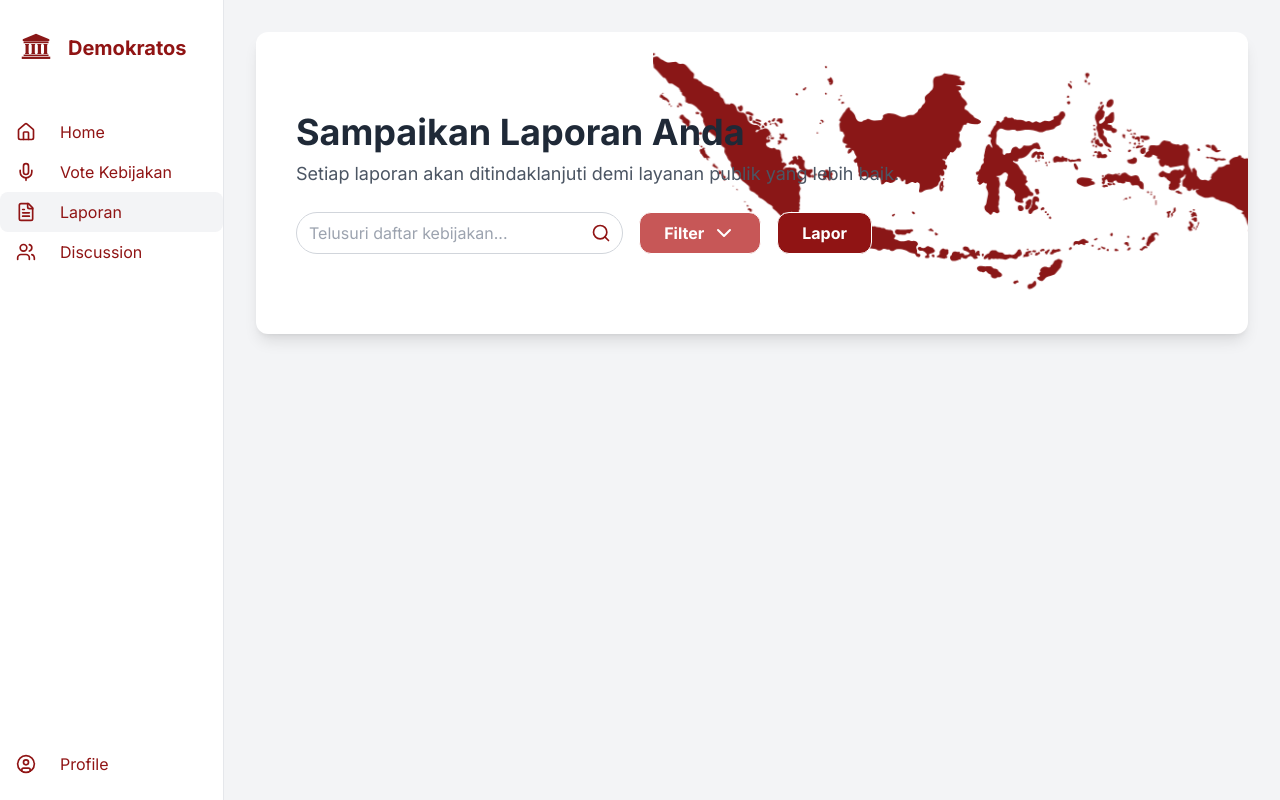
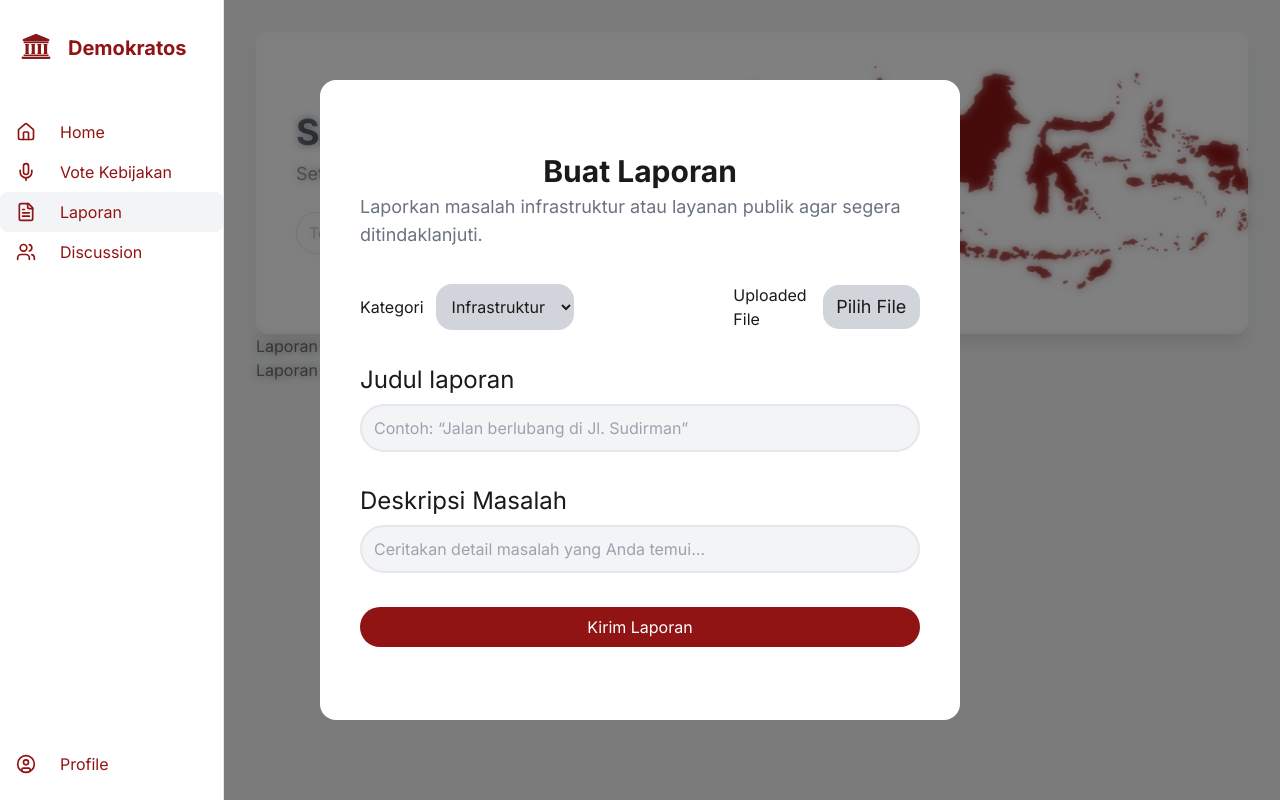
Before and after one commit to s-erzv/demokratos, a React (Vite) app: page /laporan in a window 1280 px wide. Both pictures are taken after a click on the button "Lapor". Built offline with nearby package versions, Linux system fonts and the light colour scheme; no server answers.

Commit message:
feat: lapor ready

```diff
--- a/src/components/Sidebar.jsx
+++ b/src/components/Sidebar.jsx
@@ -27,7 +27,7 @@ const Sidebar = () => {
       <aside
         className={`bg-white text-gray-800 min-h-screen transition-all duration-300 ease-in-out
             ${isOpen ? 'translate-x-0' : '-translate-x-full'}
-            md:translate-x-0 fixed md:relative z-20
+            md:translate-x-0 fixed md:relative z-50
             w-16 hover:w-56 flex flex-col py-4 border-r border-gray-200 group`}
         >
 
--- a/src/features/lapor/component/content.jsx
+++ b/src/features/lapor/component/content.jsx
@@ -1,7 +1,17 @@
+import { useLapor } from "../hooks/useLapor"
+
 export default function Content(){
+    const { dummy } = useLapor()
+
     return(
         <>
-
+            <div>
+                {dummy.map(item => (
+                    <div key={item.id}>
+                        {item.title}
+                    </div>
+                ))}
+            </div>
         </>
     )
 }
--- a/src/features/lapor/component/header.jsx
+++ b/src/features/lapor/component/header.jsx
@@ -1,9 +1,12 @@
 import { ChevronDown, Search } from "lucide-react";
+import { useLapor } from "../hooks/useLapor";
 
 export default function Header(){
+    const { setShow } = useLapor()
+
     return(
         <header className="bg-white rounded-xl shadow-lg p-6 md:px-10 md:py-20 relative overflow-hidden">
-            <div className="absolute top-0 right-0 h-full w-[60%] z-0">
+            <div className="absolute top-0 right-0 h-full w-[50%] z-0">
                 <div
                     className="w-full h-full bg-center bg-cover bg-no-repeat bg-[url('/lapor/indonesiaMap.svg')]"
                 >
@@ -14,7 +17,7 @@ export default function Header(){
                 <h1 className="text-3xl md:text-4xl font-extrabold text-gray-800">
                     Sampaikan Laporan Anda
                 </h1>
-                <p className="text-lg text-gray-600 mt-2">
+                <p className="text-lg text-gray-600 mt-2 pr-5">
                     Setiap laporan akan ditindaklanjuti demi layanan publik yang lebih baik.
                 </p>
 
@@ -31,7 +34,7 @@ export default function Header(){
                         Filter
                         <ChevronDown />
                     </button>
-                    <button className="bg-primary text-white border border-white font-semibold py-2 px-6 rounded-xl flex items-center justify-center gap-2 hover:bg-red-800 transition-colors">
+                    <button onClick={() => setShow(true)} className="bg-primary text-white border border-white font-semibold py-2 px-6 rounded-xl flex items-center justify-center gap-2 hover:bg-red-800 transition-colors">
                         Lapor
                     </button>
                 </div>
--- /dev/null
+++ b/src/features/lapor/component/laporModel.jsx
@@ -0,0 +1,101 @@
+import { getDownloadURL, ref, uploadBytes } from "firebase/storage";
+import LaporInput from "./subComponent/LaporInput";
+import { auth, db, storage } from "../../../firebase";
+import { useState } from "react";
+import { addDoc, collection, doc } from "firebase/firestore";
+import { useLapor } from "../hooks/useLapor";
+
+export default function LaporModel(){
+    const { show, setShow } = useLapor()
+
+    //testing area (soon be tranfered to function)
+    const [kategori, setKategori] = useState("")
+    const [file, setFile] = useState("")
+    const [judul, setJudul] = useState("")
+    const [deskripsi, setDeskripsi] = useState("")
+
+    const user = auth.currentUser
+
+    async function handleSubmit() {
+        const timeStamp = Date.now()
+
+        if (!file) return;
+
+        console.log("file uploaded: ", file)
+
+        if (file && kategori && judul && deskripsi) {
+            try {
+                const imageRef = ref(storage, `lapor/${user.uid}/${timeStamp}`)
+                await uploadBytes(imageRef, file)
+
+                const photoURL = await getDownloadURL(imageRef)
+
+                await addDoc(collection(db, "laporan"), {
+                    judul: judul,
+                    deskripsi: deskripsi,
+                    kategori: kategori,
+                    fileURL: photoURL
+                })
+
+                console.log("Laporan berhasil dibuat")
+                setShow(false)
+                resetForm()
+            } catch (error) {
+                console.error(error);
+            }
+        } else {
+            console.log("harus isi semua")
+        }
+    }
+
+    function resetForm(){
+        setKategori("")
+        setFile("")
+        setJudul("")
+        setDeskripsi("")
+    }
+
+    if (!show) return null
+
+    return(
+        <div  className="h-screen w-full z-40 fixed inset-0">
+            <div onClick={() => {setShow(false), resetForm()}} className="h-full w-full absolute bg-black opacity-50 z-10 backdrop-blur-sm"></div>
+            <div className="h-full w-full flex items-center justify-center px-80 py-20">
+                <div className="h-full w-full bg-white rounded-2xl flex flex-col items-center justify-evenly p-10 z-20">
+                    <div className="w-full flex flex-col gap-1 items-center">
+                        <h1 className="text-3xl font-bold">Buat Laporan</h1>
+                        <p className="text-lg text-gray-500 font-thin">Laporkan masalah infrastruktur atau layanan publik agar segera ditindaklanjuti.</p>
+                    </div>
+                    <div className="flex flex-row items-center justify-between w-full">
+                        <div className="flex flex-row items-center justify-center gap-3">
+                            Kategori
+                            <select className="bg-gray-300 rounded-2xl p-3" onChange={(e) => setKategori(e.target.value)}>
+                                <option value={"Infrastruktur"}>Infrastruktur</option>
+                                <option value={"Kesehatan"}>Kesehatan</option>
+                                <option value={"Pendidikan"}>Pendidikan</option>
+                                <option value={"Lainnya"}>Lainnya</option>
+                            </select>
+                        </div>
+                        <div className="flex flex-row items-center justify-center w-1/3">
+                            <p className="w-full">Uploaded File</p>
+                            <label className={`w-full p-2 rounded-2xl bg-gray-300`}>
+                                <p className='xl:text-lg lg:text-base md:text-sm text-xs text-center'>Pilih File</p>
+                                <input
+                                    type='file'
+                                    accept='.jpg, .jpeg, .png'
+                                    onChange={(e) => setFile(e.target.files[0])}
+                                    className={`
+                                    hidden
+                                    `}
+                                />
+                            </label>
+                        </div>
+                    </div>
+                    <LaporInput title={"Judul laporan"} placeholder={"Contoh: “Jalan berlubang di Jl. Sudirman”"} value={judul} onchange={(e) => setJudul(e.target.value)}/>
+                    <LaporInput title={"Deskripsi Masalah"} placeholder={"Ceritakan detail masalah yang Anda temui…"} value={deskripsi} onchange={(e) => setDeskripsi(e.target.value)}/>
+                    <button onClick={() => handleSubmit()} className="w-full bg-primary rounded-full text-white p-2">Kirim Laporan</button>
+                </div>
+            </div>
+        </div>
+    )
+}
--- /dev/null
+++ b/src/features/lapor/component/subComponent/LaporInput.jsx
@@ -0,0 +1,8 @@
+export default function LaporInput({title, placeholder, value, onchange}){
+    return(
+        <div className="w-full flex flex-col gap-2">
+            <p className="text-2xl">{title}</p>
+            <input type="text" placeholder={placeholder} value={value} onChange={onchange} className="bg-gray-100 border-2 p-3 rounded-full h-full"/>
+        </div>
+    )
+}
--- /dev/null
+++ b/src/features/lapor/hooks/useLapor.jsx
@@ -0,0 +1,31 @@
+import { createContext, useContext, useState } from "react";
+
+const LaporContext = createContext()
+
+export const LaporProvider = ({ children }) => {
+
+    const [show, setShow] = useState(false)
+
+    const dummy = [
+        {
+            id: 1,
+            title: "Laporan 1",
+            description: "Deskripsi laporan 1",
+            status: "pending"
+        },
+        {
+            id: 2,
+            title: "Laporan 2",
+            description: "Deskripsi laporan 2",
+            status: "approved"
+        }
+    ]
+
+    return(
+        <LaporContext.Provider value={{ dummy, show, setShow }}>
+            {children}
+        </LaporContext.Provider>
+    )
+}
+
+export const useLapor = () => useContext(LaporContext)
--- a/src/features/lapor/lapor.jsx
+++ b/src/features/lapor/lapor.jsx
@@ -1,7 +1,14 @@
+import Content from "./component/content";
 import Header from "./component/header";
+import LaporModel from "./component/laporModel";
+import { LaporProvider } from "./hooks/useLapor";
 
 export default function Lapor(){
     return(
-        <Header/>
+        <LaporProvider>
+            <Header/>
+            <Content/>
+            <LaporModel/>
+        </LaporProvider>
     )
 }
```
